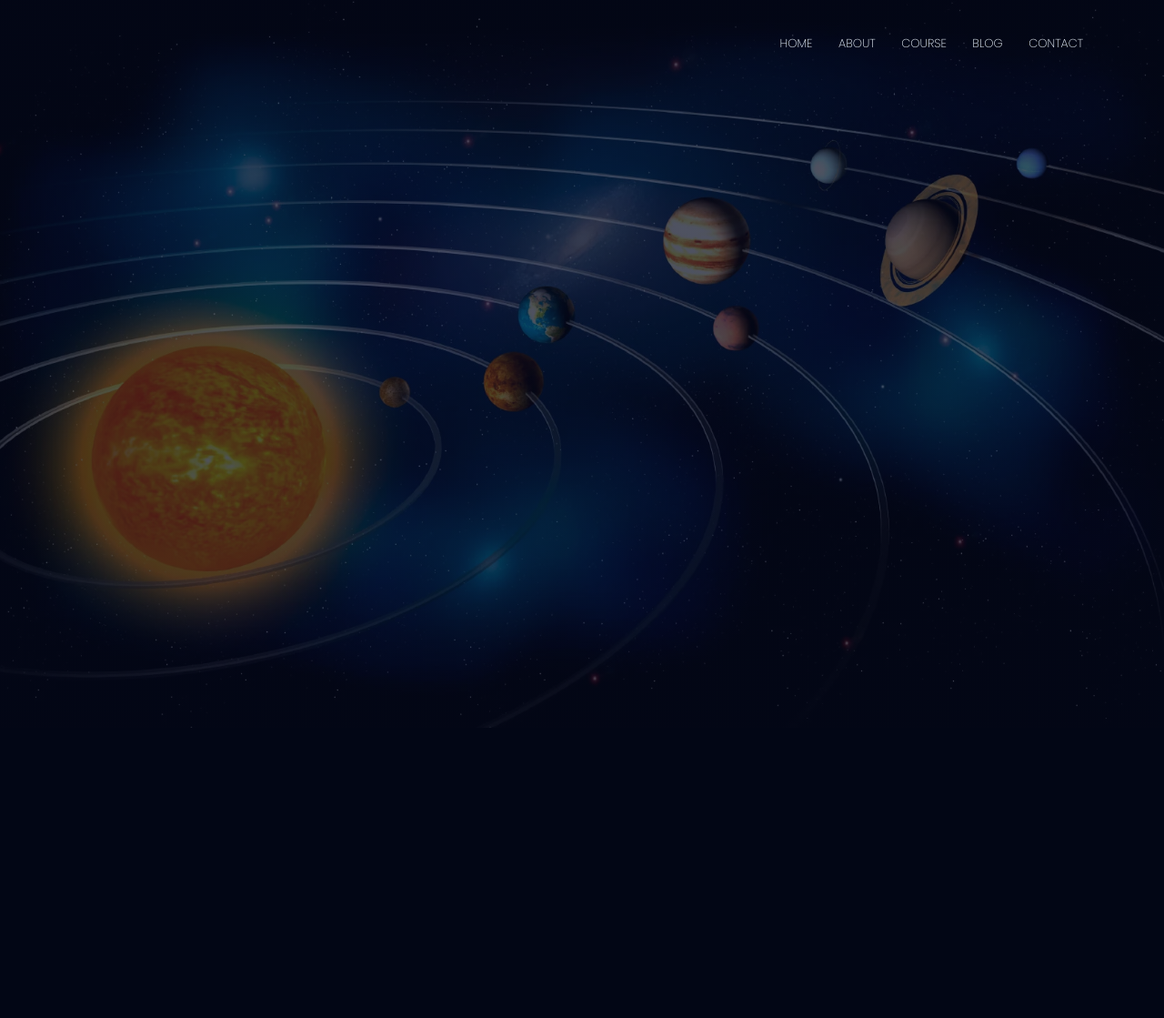
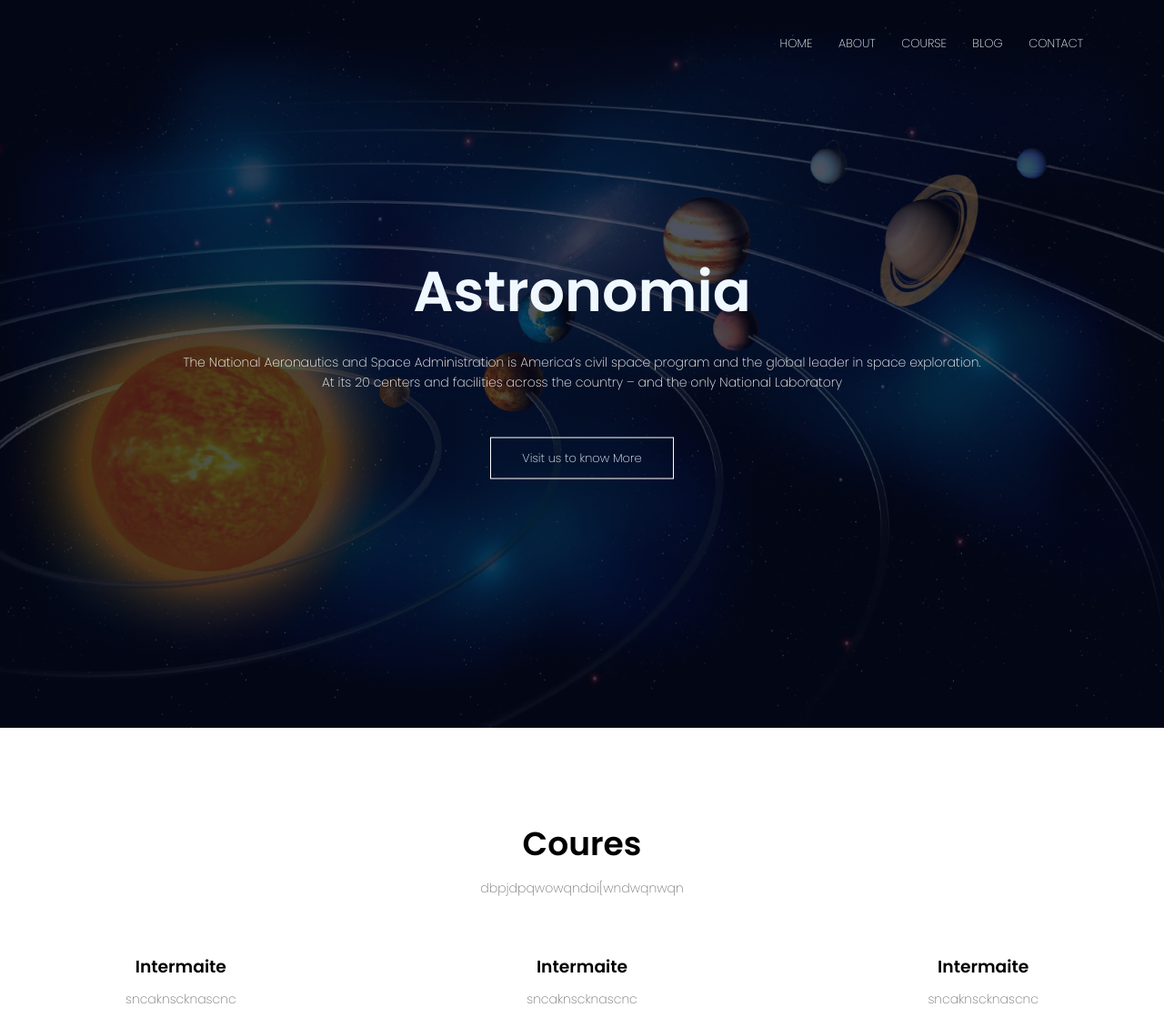
Before and after one commit to karmaaaaaaaaa/Travel, a PHP site: page / in a window 1280 px wide. Shown: the whole page at 91% size. Before the commit the page ends 800 px from the top, so only its background shows below. Run offline with PHP 8.4, Linux system fonts and the light colour scheme.

Commit message:
made a modile adaptation for 1 page

```diff
--- a/index.html
+++ b/index.html
@@ -27,6 +27,34 @@
             </div>
         </nav>
 
+        <div class="text-box">
+            <h1>Astronomia</h1>
+            <p>The National Aeronautics and Space Administration is America’s civil space program and the global leader in space exploration.
+                <br>At its 20 centers and facilities across the country – and the only National Laboratory
+            </p>
+        <a href="" class="hero-btn">Visit us to know More</a>
+        </div>
+
+    </section>
+
+    <section class="course">
+        <h1>Coures</h1>
+        <p>dbpjdpqwowqndoi[wndwqnwqn</p>
+
+        <div class="row">
+            <div class="course-col">
+                <h3> Intermaite</h3>
+                <p>sncaknscknascnc</p>
+            </div>
+            <div class="course-col">
+                <h3> Intermaite</h3>
+                <p>sncaknscknascnc</p>
+            </div>
+            <div class="course-col">
+                <h3> Intermaite</h3>
+                <p>sncaknscknascnc</p>
+            </div>
+        </div>
     </section>
 
 </body>
--- a/style.css
+++ b/style.css
@@ -51,3 +51,92 @@
 .nav-links ul li:hover::after{
     width: 100%;
 }
+.text-box{
+    width: 90%;
+    color: aliceblue;
+    position: absolute;
+    top: 50%;
+    left: 50%;
+    transform: translate(-50%, -50%);
+    text-align: center;
+}
+.text-box h1{
+    font-size: 62px;
+}
+.text-box p{
+    margin: 10px 0 40px;
+    font-size: 14px;
+    color: white;
+
+}
+.hero-btn{
+    display: inline-block;
+    text-decoration: none;
+    color: aliceblue;
+    border: 1px solid white;
+    padding: 12px 34px;
+    font-size: 13px;
+    background: transparent;
+    position: relative;
+    cursor: pointer;
+}
+
+.hero-btn:hover{
+    border: 1px solid #f44336;
+    background: #f44336;
+    transition: 1s;
+}
+
+@media (max-width:700px) {
+    .text-box h1{
+        font-size: 20px;
+    }
+    .nav-links ul li{
+        list-style: none;
+        display: inline-block;
+        padding: 2px ;
+        top: 10px;
+       margin-left: 10px;
+
+
+    }
+    .nav-links{
+     position: absolute;
+     height: 100vh;
+     width: 350px;
+     top:0;
+     text-align: left;
+
+    }
+}
+
+/*---------*/
+
+.course{
+    width: 80%;
+    margin: auto;
+    text-align: center;
+    padding-top: 100px;
+
+}
+
+h1{
+    font-size: 36px;
+    font-weight: 600;
+
+}
+
+p{
+    color: #777;
+    font-size: 14px;
+    font-weight: 300;
+    line-height: 22px;
+    padding: 10px;
+
+}
+
+.row{
+    margin-top: 5%;
+    display: flex;
+    justify-content: space-between;
+}
```
